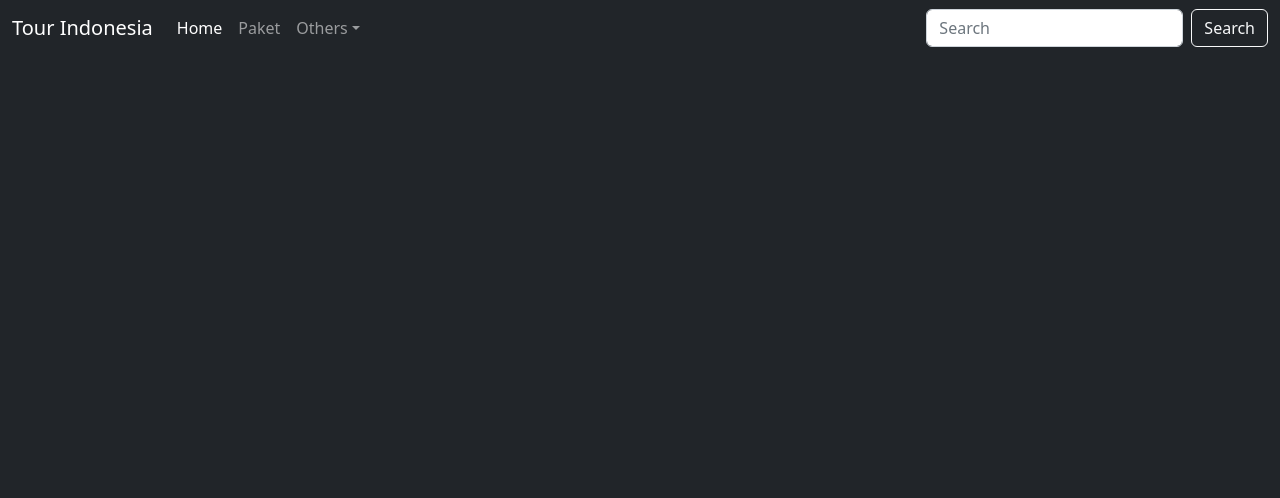
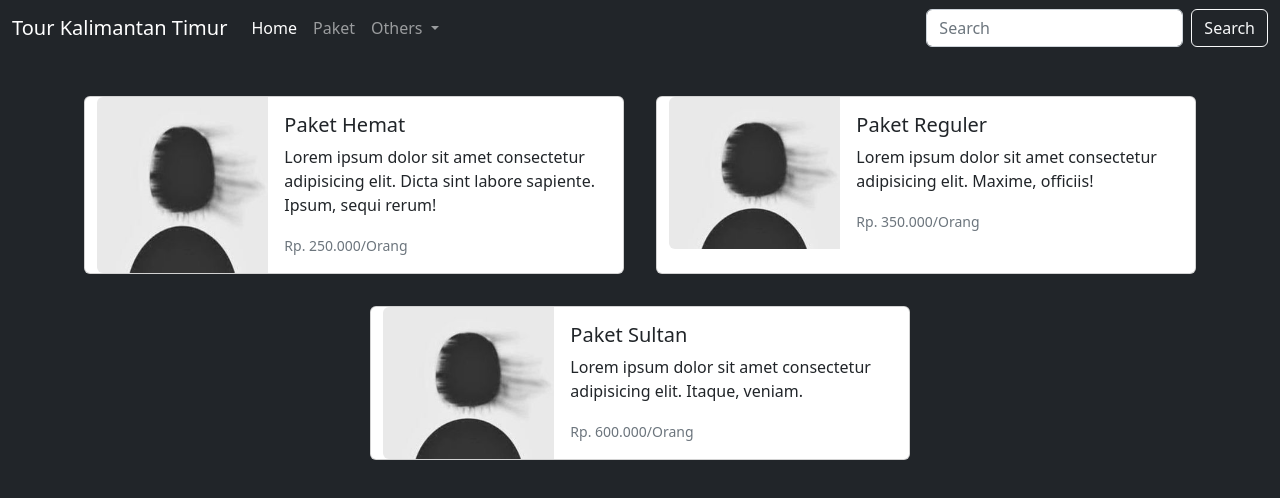
Before and after one commit to AnggaSaputra23/wisata, a plain HTML site: page paket.html in a window 1280 px wide. Drawn offline with nearby package versions, Linux system fonts and the light colour scheme.

Commit message:
paket clear

```diff
--- a/paket.html
+++ b/paket.html
@@ -16,7 +16,7 @@
       class="navbar navbar-expand-lg navbar-dark text-light bg-dark sticky-top"
     >
       <div class="container-fluid">
-        <a href="#" class="navbar-brand">Tour Indonesia</a>
+        <a class="navbar-brand" href="#">Tour Kalimantan Timur</a>
         <button
           class="navbar-toggler"
           type="button"
@@ -28,40 +28,40 @@
         >
           <span class="navbar-toggler-icon"></span>
         </button>
-
         <div class="collapse navbar-collapse" id="navbarSupportedContent">
           <ul class="navbar-nav me-auto mb-2 mb-lg-0">
             <li class="nav-item">
-              <a href="index.html" class="nav-link active" aria-current="page"
+              <a class="nav-link active" aria-current="page" href="index.html"
                 >Home</a
               >
             </li>
             <li class="nav-item">
-              <a href="paket.html" class="nav-link">Paket</a>
+              <a class="nav-link" href="paket.html">Paket</a>
             </li>
             <li class="nav-item dropdown">
               <a
+                class="nav-link dropdown-toggle"
                 href="#"
-                class="nav-link dropdown-toggle"
                 id="navbarDropdown"
                 role="button"
                 data-bs-toggle="dropdown"
                 aria-expanded="false"
-                >Others</a
-              >
+                >Others
+              </a>
               <ul class="dropdown-menu" aria-labelledby="navbarDropdown">
                 <li>
-                  <a href="contact.html" class="dropdown-item">Contact</a>
+                  <a class="dropdown-item" href="contact.html">Contact</a>
                 </li>
-                <li><a href="kupon.html" class="dropdown-item">Kupon</a></li>
+                <li>
+                  <a class="dropdown-item" href="kupon.html">Kupon</a>
+                </li>
               </ul>
             </li>
           </ul>
-
-          <form action="#" class="d-flex" role="search">
+          <form class="d-flex" role="search">
             <input
+              class="form-control me-2"
               type="search"
-              class="form-control me-2"
               placeholder="Search"
               aria-label="Search"
             />
@@ -70,5 +70,88 @@
         </div>
       </div>
     </nav>
+
+    <div class="container-fluid text-dark mt-4">
+      <div class="row justify-content-center">
+        <div class="card m-3" style="max-width: 540px; cursor: pointer">
+          <div class="row g-0">
+            <div class="col-md-4">
+              <img
+                src="img/4.jpg"
+                class="img-fluid rounded-start"
+                alt="..."
+                style="height: 100%"
+              />
+            </div>
+            <div class="col-md-8">
+              <div class="card-body">
+                <h5 class="card-title">Paket Hemat</h5>
+                <p class="card-text">
+                  Lorem ipsum dolor sit amet consectetur adipisicing elit. Dicta
+                  sint labore sapiente. Ipsum, sequi rerum!
+                </p>
+                <p class="card-text">
+                  <small class="text-muted">Rp. 250.000/Orang</small>
+                </p>
+              </div>
+            </div>
+          </div>
+        </div>
+        <div class="card m-3" style="max-width: 540px; cursor: pointer">
+          <div class="row g-0">
+            <div class="col-md-4">
+              <img
+                src="img/4.jpg"
+                class="img-fluid rounded-start"
+                alt="..."
+                style="height: 100%"
+              />
+            </div>
+            <div class="col-md-8">
+              <div class="card-body">
+                <h5 class="card-title">Paket Reguler</h5>
+                <p class="card-text">
+                  Lorem ipsum dolor sit amet consectetur adipisicing elit.
+                  Maxime, officiis!
+                </p>
+                <p class="card-text">
+                  <small class="text-muted">Rp. 350.000/Orang</small>
+                </p>
+              </div>
+            </div>
+          </div>
+        </div>
+        <div class="card m-3" style="max-width: 540px; cursor: pointer">
+          <div class="row g-0">
+            <div class="col-md-4">
+              <img
+                src="img/4.jpg"
+                class="img-fluid rounded-start"
+                alt="..."
+                style="height: 100%"
+              />
+            </div>
+            <div class="col-md-8">
+              <div class="card-body">
+                <h5 class="card-title">Paket Sultan</h5>
+                <p class="card-text">
+                  Lorem ipsum dolor sit amet consectetur adipisicing elit.
+                  Itaque, veniam.
+                </p>
+                <p class="card-text">
+                  <small class="text-muted">Rp. 600.000/Orang</small>
+                </p>
+              </div>
+            </div>
+          </div>
+        </div>
+      </div>
+    </div>
+
+    <script
+      src="https://cdn.jsdelivr.net/npm/bootstrap@5.2.0-beta1/dist/js/bootstrap.bundle.min.js"
+      integrity="sha384-pprn3073KE6tl6bjs2QrFaJGz5/SUsLqktiwsUTF55Jfv3qYSDhgCecCxMW52nD2"
+      crossorigin="anonymous"
+    ></script>
   </body>
 </html>
```
Also changed, not shown: img/4.jpg (renamed from img/hemat.jpg).
